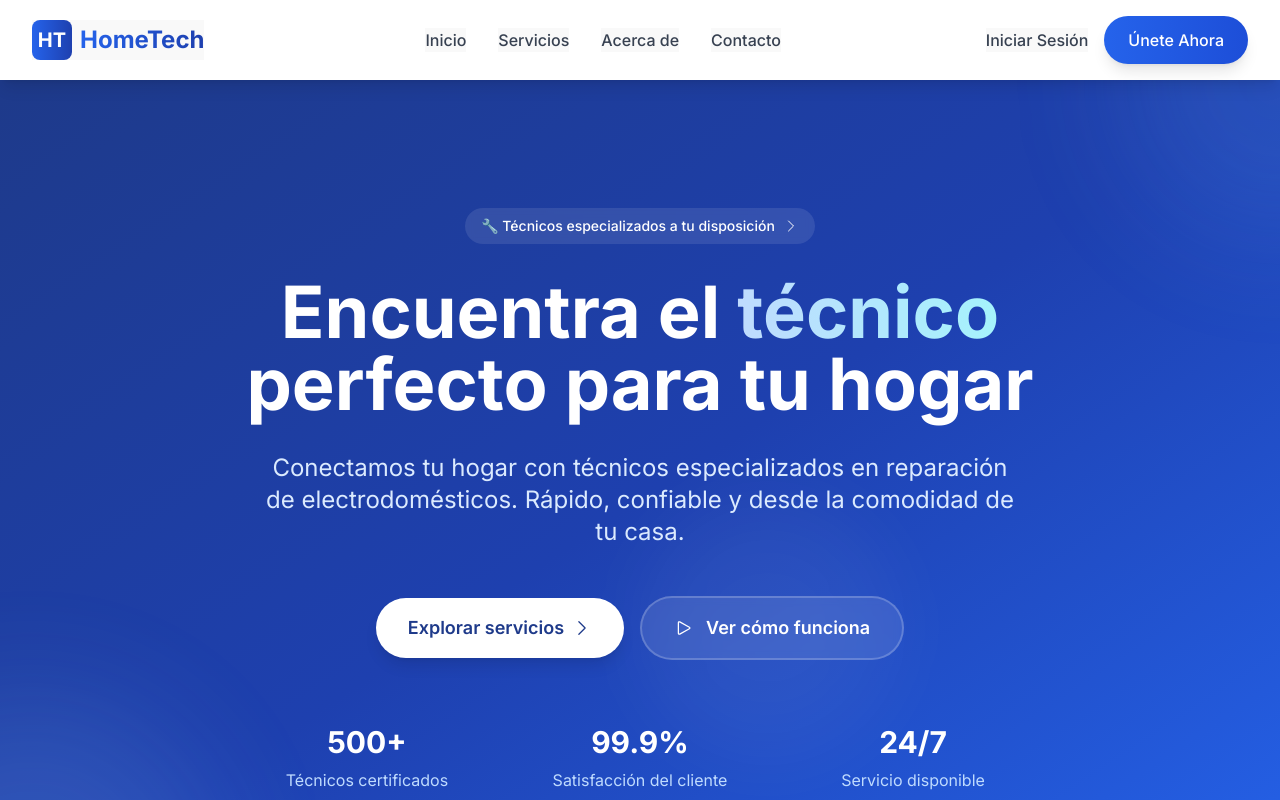
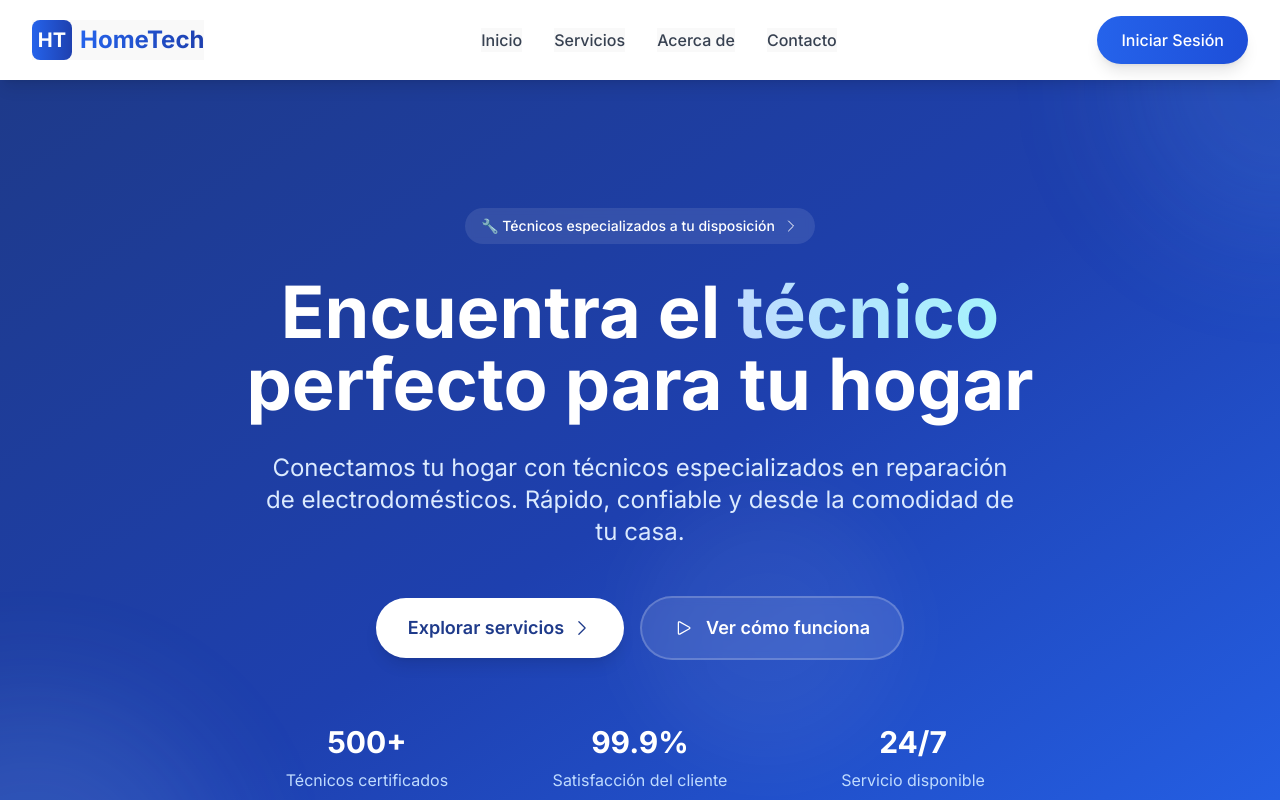
Before and after one commit to lopezandresa/MyHomeTech, a React (Vite) app in the folder apps/frontend/: page / in a window 1280 px wide. Shown: the top 800 px of the page. Built offline with nearby package versions, Linux system fonts and the light colour scheme.

Commit message:
fix: Update environment variables and improve CORS configuration; modify Header component for better button accessibility

```diff
--- a/apps/frontend/src/components/Header.tsx
+++ b/apps/frontend/src/components/Header.tsx
@@ -79,15 +79,9 @@
                 <div className="flex items-center space-x-4">
                   <button
                     onClick={() => handleAuthClick('login')}
-                    className="text-gray-700 hover:text-blue-600 font-medium transition-colors"
+                    className="inline-flex items-center rounded-full bg-gradient-to-r from-blue-600 to-blue-700 px-6 py-3 text-base font-medium text-white shadow-lg hover:from-blue-700 hover:to-blue-800 focus:outline-none focus:ring-2 focus:ring-blue-500 focus:ring-offset-2 transition-all duration-200 transform hover:scale-105"
                   >
                     Iniciar Sesión
-                  </button>
-                  <button
-                    onClick={() => handleAuthClick('register')}
-                    className="inline-flex items-center rounded-full bg-gradient-to-r from-blue-600 to-blue-700 px-6 py-3 text-base font-medium text-white shadow-lg hover:from-blue-700 hover:to-blue-800 focus:outline-none focus:ring-2 focus:ring-blue-500 focus:ring-offset-2 transition-all duration-200 transform hover:scale-105"
-                  >
-                    Únete Ahora
                   </button>
                 </div>
               )}
```
Also changed, not shown: 2 other files (tests, documents, lock files or other folders).
